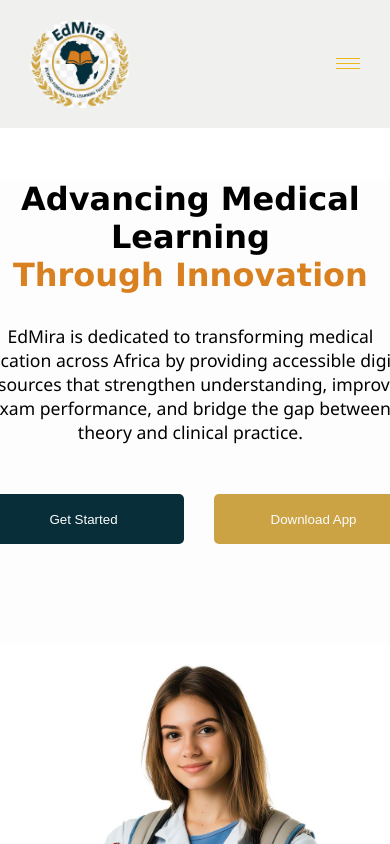
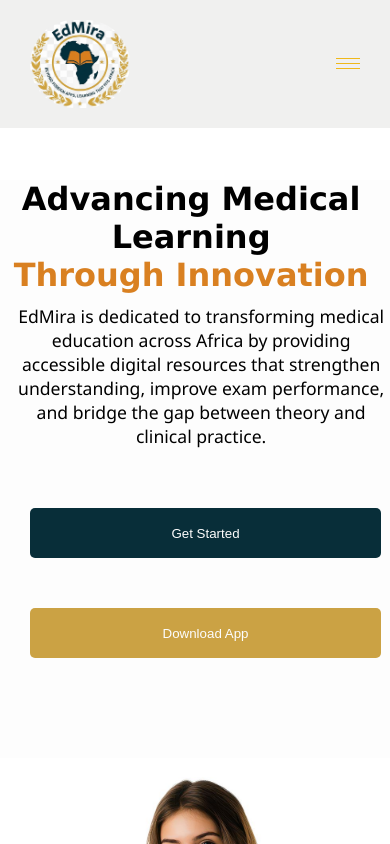
Before and after one commit to Bigoluwagentle/edmira, a Next.js app: page / in a window 390 px wide. Shown: the top 844 px of the page. Built offline with nearby package versions, Linux system fonts and the light colour scheme; no server answers.

Commit message:
Initial commit

```diff
--- a/styles/Home.module.css
+++ b/styles/Home.module.css
@@ -269,18 +269,23 @@
             flex-direction: column;
             text-align: center;
             > div{
+                width: 100%;
                 > h1{
                     margin-left: 0px;
                     width: 98%;
                     font-size: 2rem;
                 }
                 > p{
-                    margin-left: 0px;
+                    margin: 10px;
                     width: 98%;
                 }
                 > nav{
                     justify-content: center;
-                    width: 95%;
+                    flex-direction: column;
+                    width: 100%;
+                    > button{
+                        width: 90%;
+                    }
                 }
                 > img{
                     margin-top: 100px;
```
